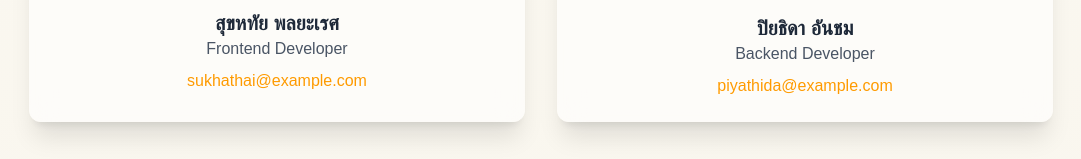
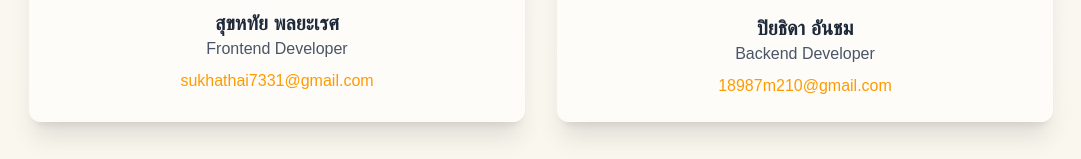
Before and after one commit to piyathida2310/badminton, a Next.js app in the folder frontend/: page / in a window 1280 px wide. Shown: the part 2254-2413 px from the top of the page, without its empty margins (99-1180 px from the left). Built offline with nearby package versions, Linux system fonts and the light colour scheme.

Commit message:
ปรับเปลี่ยนข้อมูลผู็จัด และทำการเปลี่ยน  icon  ใน tab/Title Bar

```diff
--- a/frontend/components/about.tsx
+++ b/frontend/components/about.tsx
@@ -7,13 +7,13 @@
     {
       name: "สุขหทัย พลยะเรศ",
       role: "Frontend Developer",
-      email: "sukhathai@example.com",
+      email: "sukhathai7331@gmail.com",
       img: "/images/cream.jpg",
     },
     {
       name: "ปิยธิดา  อันชม",
       role: "Backend Developer",
-      email: "piyathida@example.com",
+      email: "18987m210@gmail.com",
       img: "/images/faii.jpg",
     },
   ];
--- a/frontend/src/app/layout.tsx
+++ b/frontend/src/app/layout.tsx
@@ -15,6 +15,9 @@
 export const metadata: Metadata = {
   title: "Badminton",
   description: "Generated by create next app",
+  icons: {
+    icon: "/bad_icon.ico", // ดึงจาก public โดยตรง
+  },
 };
 
 export default function RootLayout({
@@ -24,10 +27,7 @@
 }>) {
   return (
     <html lang="en">
-      <link rel="icon"href="../../public/images/logotest.png"></link>
-      <body
-        className={`${geistSans.variable} ${geistMono.variable} antialiased`}
-      >
+      <body className={`${geistSans.variable} ${geistMono.variable} antialiased`}>
         {children}
       </body>
     </html>
```
Also changed, not shown: 1 other file (tests, documents, lock files or other folders).
